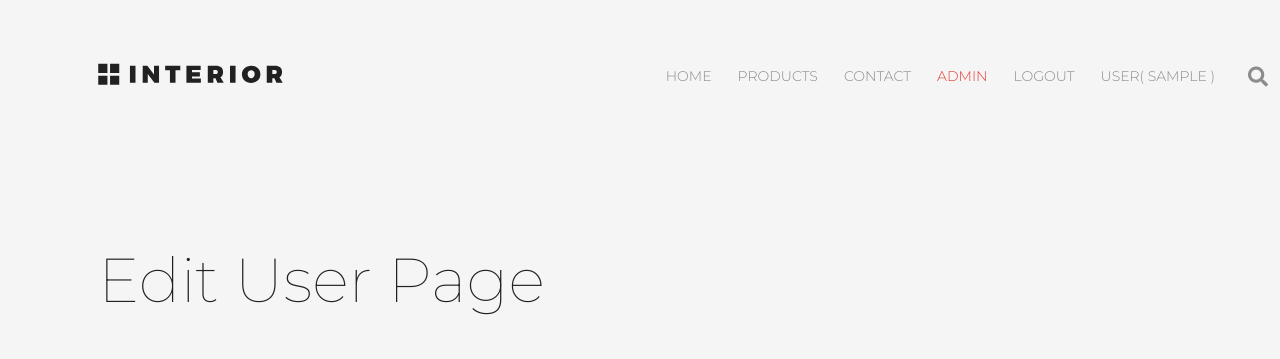
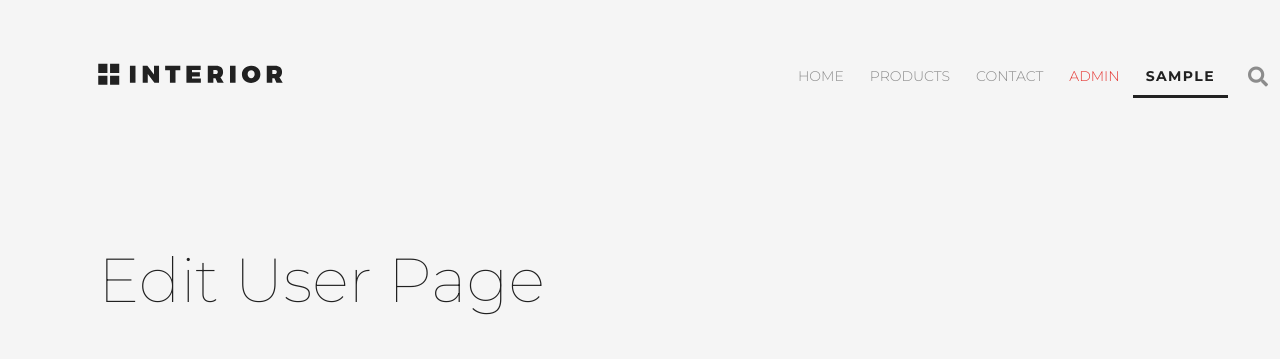
Before and after one commit to kurtatag/geekbrains-django-optimization-tools, a Django app: page /auth/edit/ in a window 1280 px wide; the page is wider, and only the part inside the window is pictured. Shown: the top 359 px of that part. Run offline with Django 3.2, Linux system fonts and the light colour scheme; the visitor is signed in with stand-in values (Sample User, id 1); data that the repository does not hold is empty; some libraries are stand-ins or nearby versions.

Commit message:
Add dropdown to site menu for user info

```diff
--- a/geekshop_project/static/css/style.css
+++ b/geekshop_project/static/css/style.css
@@ -1542,3 +1542,65 @@ img.avatar {
 .social:hover {
     opacity: 0.7;
 }
+
+
+/* ----------------------------- menu dropdown ----------------------------- */
+
+
+.menu-dropdown {
+    position: relative;
+    display: inline-block;
+}
+
+.menu-dropdown-link {
+    color: #8c8c8c;
+    font-size: 14px;
+    font-weight: 300;
+    text-transform: uppercase;
+    display: block;
+    padding: 10px 13px;
+}
+
+.menu-dropdown:hover .menu-dropdown-link {
+    color: #1e88e5;
+}
+
+.menu-dropdown-link-active {
+    color: #212121;
+    font-size: 14px;
+    font-weight: 700;
+    letter-spacing: 1.4px;
+    text-transform: uppercase;
+    display: block;
+    padding: 10px 13px;
+    border-bottom: 3px solid #212121;
+}
+
+.menu-dropdown:hover .menu-dropdown-link-active {
+    color: #1e88e5;
+    border-bottom: none;
+}
+
+.menu-dropdown-content {
+    display: none;
+    position: absolute;
+    background-color: #f9f9f9;
+    min-width: 160px;
+    box-shadow: 0px 8px 16px 0px rgba(0, 0, 0, 0.2);
+    z-index: 1;
+}
+
+.menu-dropdown-content a {
+  color: black;
+  padding: 12px 16px;
+  text-decoration: none;
+  display: block;
+}
+
+.menu-dropdown-content a:hover {
+    background-color: #f1f1f1
+}
+
+.menu-dropdown:hover .menu-dropdown-content {
+  display: block;
+}
--- a/mainapp/templates/mainapp/includes/inc_site_navigation.html
+++ b/mainapp/templates/mainapp/includes/inc_site_navigation.html
@@ -25,10 +25,25 @@
             </li>
         {% endif %}
 
-        <li class="menu-list">
-            {% if request.user.is_authenticated %}
-                <a href="{% url 'auth:logout' %}" class="menu-link">Logout</a>
-            {% else %}
+        {% if request.user.is_authenticated %}
+            <li class="menu-list">
+                <div class="menu-dropdown">
+                  <span class="{% if request.resolver_match.view_name == 'auth:edit' or 'order' in request.path %}
+                    menu-dropdown-link-active
+                  {% else %}
+                    menu-dropdown-link
+                  {% endif %}">
+                      {{ user.first_name | default:user }}
+                  </span>
+                  <div class="menu-dropdown-content">
+                      <a href="{% url 'auth:edit' %}">Edit User</a>
+                      <a href="#">Orders</a>
+                      <a href="{% url 'auth:logout' %}">Logout</a>
+                  </div>
+                </div>
+            </li>
+        {% else %}
+            <li class="menu-list">
                 <a href="{% url 'auth:login' %}"
                    class="{% if request.resolver_match.view_name == 'auth:login' %}
                             menu-link-active
@@ -37,22 +52,15 @@
                           {% endif %}">
                     Login
                 </a>
-            {% endif %}
-        </li>
-
-        {% if request.user.is_authenticated %}
+            </li>
             <li class="menu-list">
-                <a href="{% url 'auth:edit' %}"
-                   class="{% if request.resolver_match.view_name == link.path_name %}
+                <a href="{% url 'auth:register' %}"
+                   class="{% if request.resolver_match.view_name == 'auth:register' %}
                             menu-link-active
                           {% else %}
                             menu-link
                           {% endif %}">
-                    User({% if request.user.first_name %}
-                                {{ request.user.first_name }}
-                            {% else %}
-                                {{ request.user }}
-                            {% endif %})
+                    Register
                 </a>
             </li>
         {% endif %}
```
Lines whose indentation alone changed are shown as unchanged.
